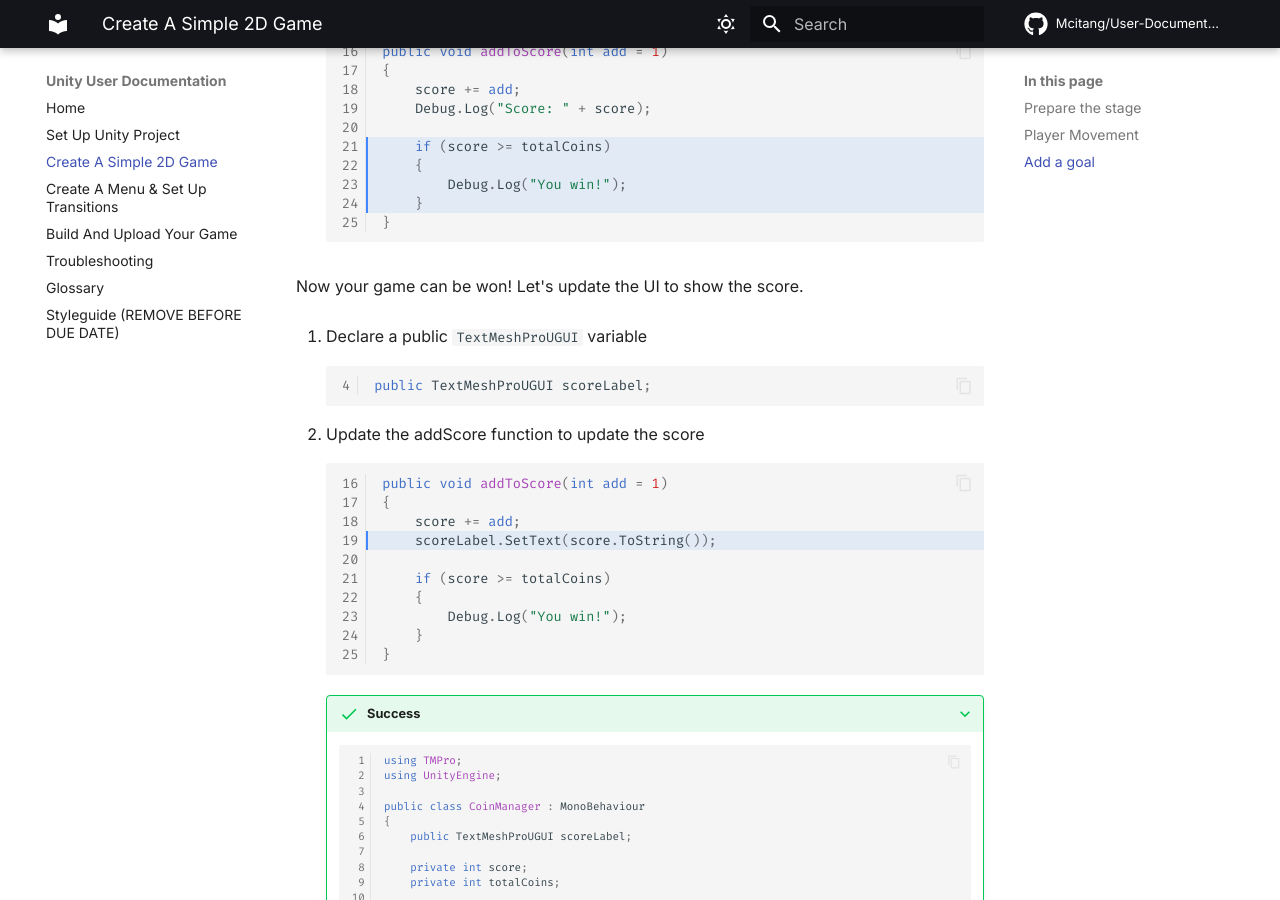
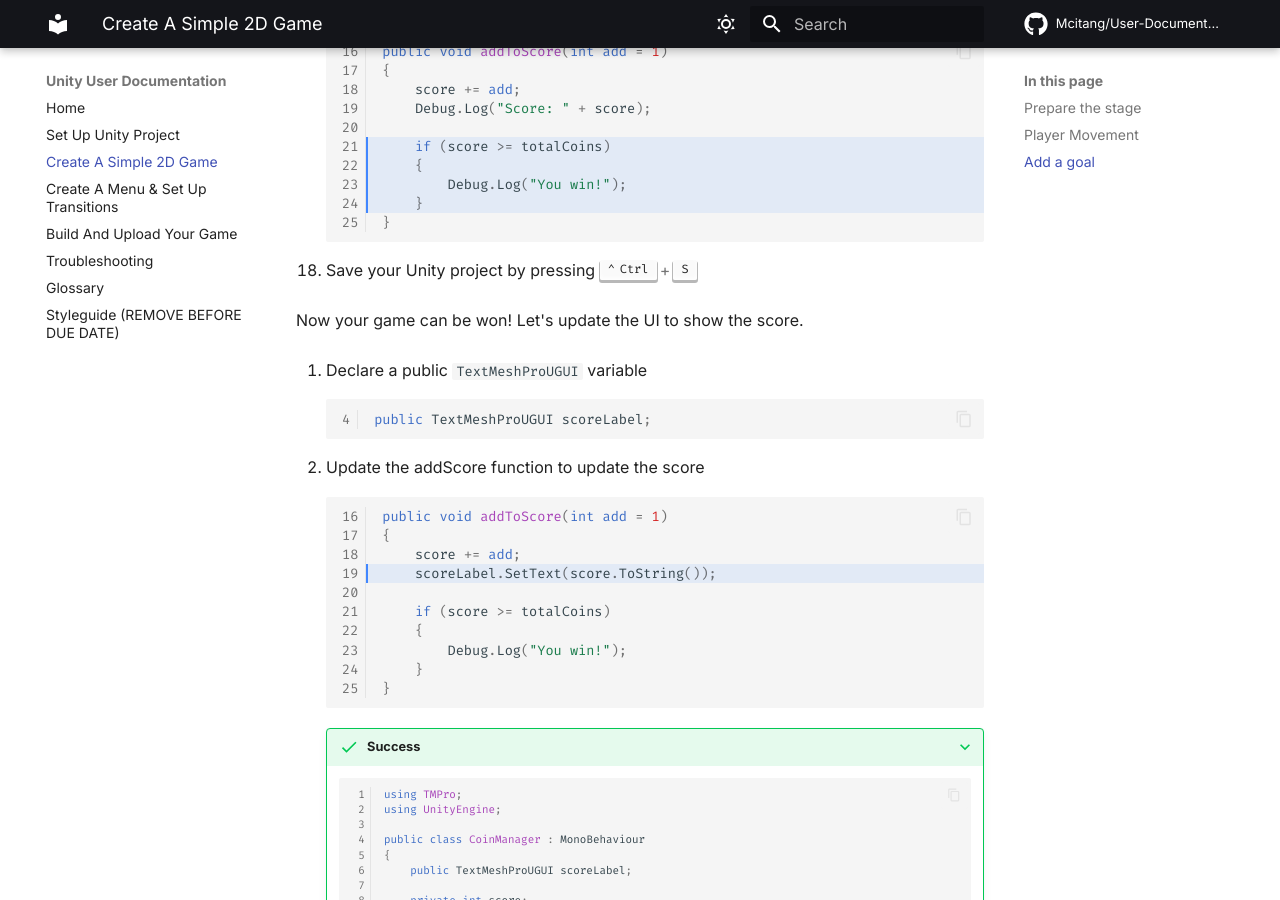
Before and after one commit to Mcitang/User-Documentation, an MkDocs documentation site: the page built from docs/make-game.md, in a window 1280 px wide and 900 px high, scrolled down 13563 px. Built offline with MkDocs 1.6.1 and Material for MkDocs 9.7.7, drawn with Linux system fonts in a browser that asks for light colours; emoji names are drawn with the system emoji font; comment, search, counter and statistics services are not loaded.

Commit message:
Add reminders to save

````diff
--- a/docs/make-game.md
+++ b/docs/make-game.md
@@ -477,6 +477,8 @@ Now we're ready to dynamically count the score
     }
     ```
 
+1. Save your Unity project by pressing ++ctrl+s++
+
 Now your game can be won! Let's update the UI to show the score.
 
 
````
